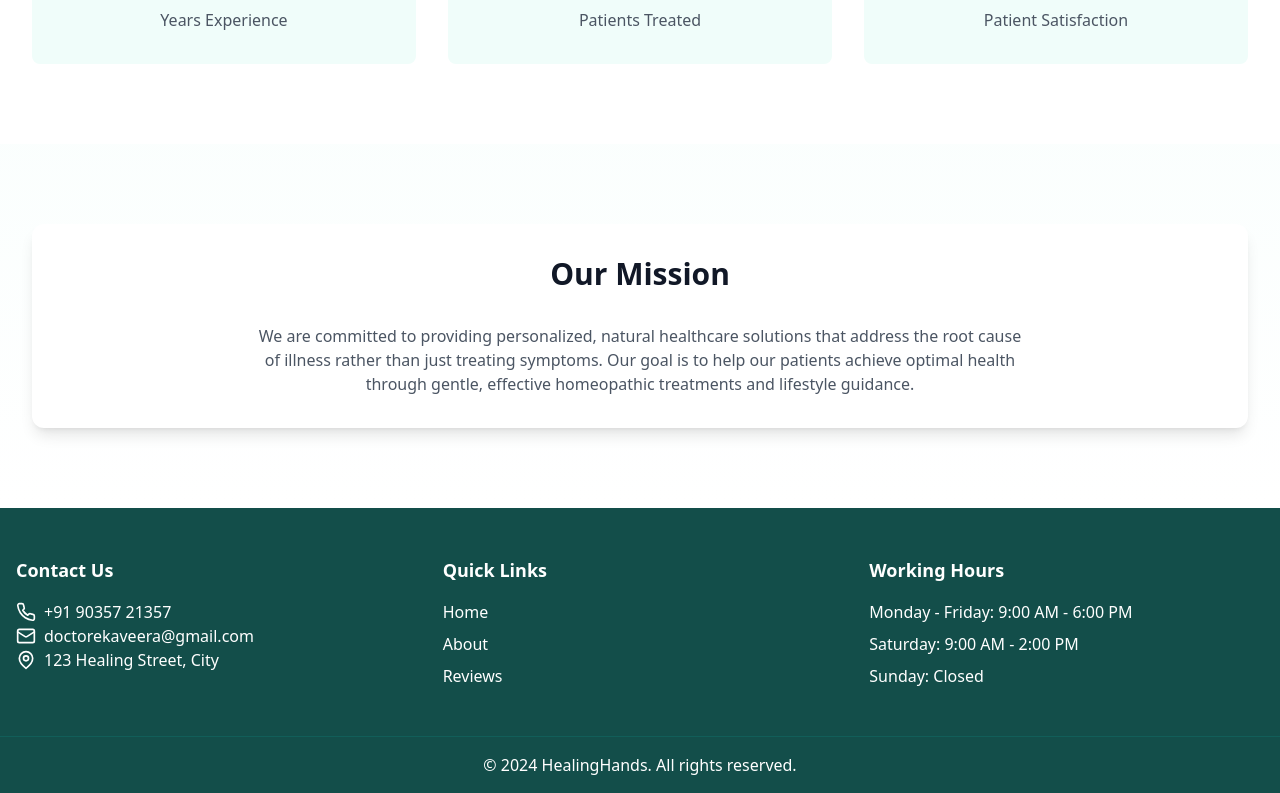
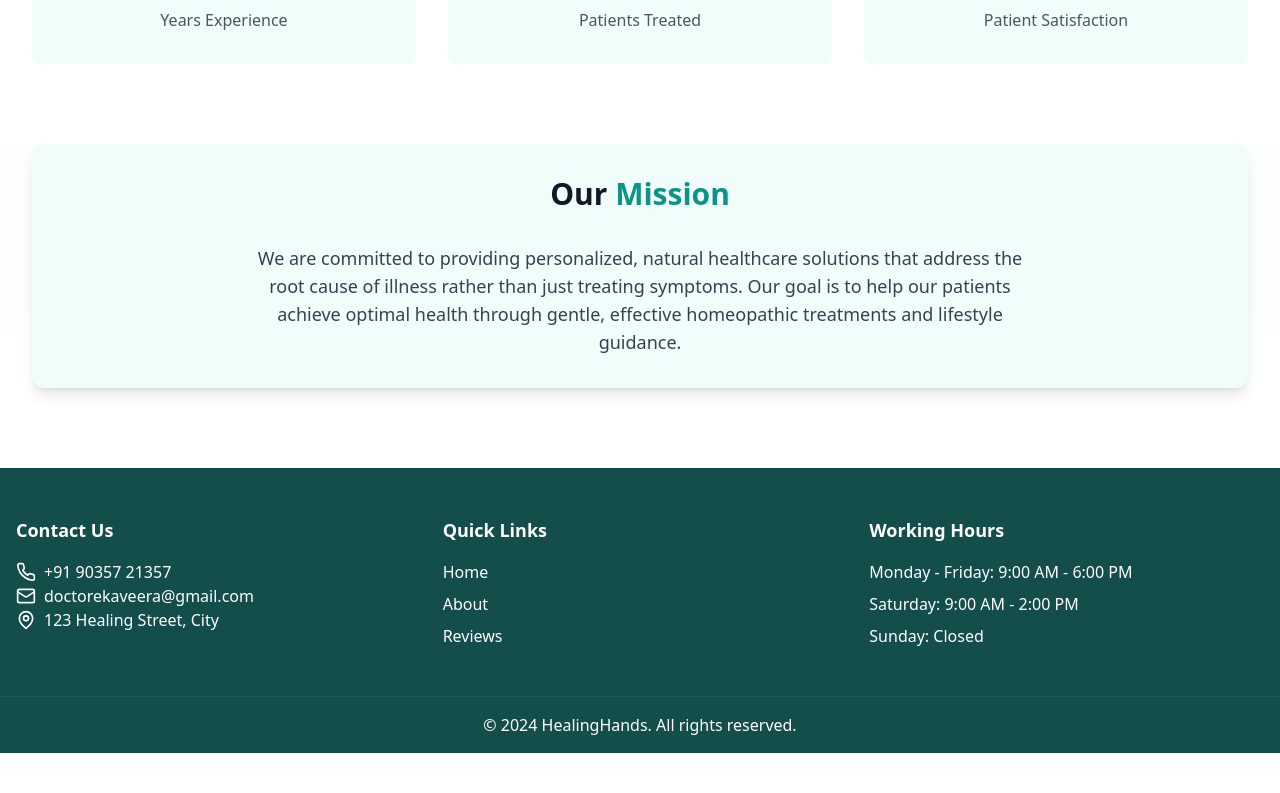
Before and after one commit to Mouneendra63/Project_Frontend, a React (Vite) app: page /about in a window 1280 px wide. Shown: the part 788-1581 px from the top of the page. After the commit the page ends 1541 px from the top, so only its background shows below. Built offline with nearby package versions, Linux system fonts and the light colour scheme.

Commit message:
Refinements in About page

```diff
--- a/src/pages/About.tsx
+++ b/src/pages/About.tsx
@@ -67,23 +67,6 @@ function About() {
       </section>
 
       {/* Statistics Section */}
-      {/* <section className="py-20 bg-white">
-        <div className="max-w-7xl mx-auto px-4 sm:px-6 lg:px-8">
-          <div className="grid grid-cols-1 md:grid-cols-3 gap-8 text-center">
-            {[
-              { number: "15+", label: "Years Experience" },
-              { number: "5,000+", label: "Patients Treated" },
-              { number: "98%", label: "Patient Satisfaction" }
-            ].map((stat, index) => (
-              <div key={index} className="bg-teal-50 p-8 rounded-lg">
-                <div className="text-4xl font-bold text-teal-600 mb-2">{stat.number}</div>
-                <div className="text-gray-600">{stat.label}</div>
-              </div>
-            ))}
-          </div>
-        </div>
-
-      </section> */}
      <section ref={ref} className="py-20 bg-white">
       <div className="max-w-7xl mx-auto px-4 sm:px-6 lg:px-8">
         <div className="grid grid-cols-1 md:grid-cols-3 gap-8 text-center">
@@ -103,11 +86,13 @@ function About() {
       </div>
     </section>
       {/* Mission Section */}
-      <section className="py-20">
+      <section className="pt-0 pb-20">
         <div className="max-w-7xl mx-auto px-4 sm:px-6 lg:px-8">
-          <div className="bg-white rounded-xl shadow-lg p-8">
-            <h2 className="text-3xl font-bold text-center text-gray-900 mb-8">Our Mission</h2>
-            <p className="text-gray-600 text-center max-w-3xl mx-auto">
+          <div className="bg-teal-50 rounded-xl shadow-lg p-8">
+            <h2 className="text-3xl font-bold text-center text-gray-900 mb-8">Our
+              <span className="text-teal-600"> Mission</span>
+              </h2>
+            <p className="text-gray-700 text-lg text-center max-w-3xl mx-auto">
               We are committed to providing personalized, natural healthcare solutions that address
               the root cause of illness rather than just treating symptoms. Our goal is to help
               our patients achieve optimal health through gentle, effective homeopathic treatments
```
